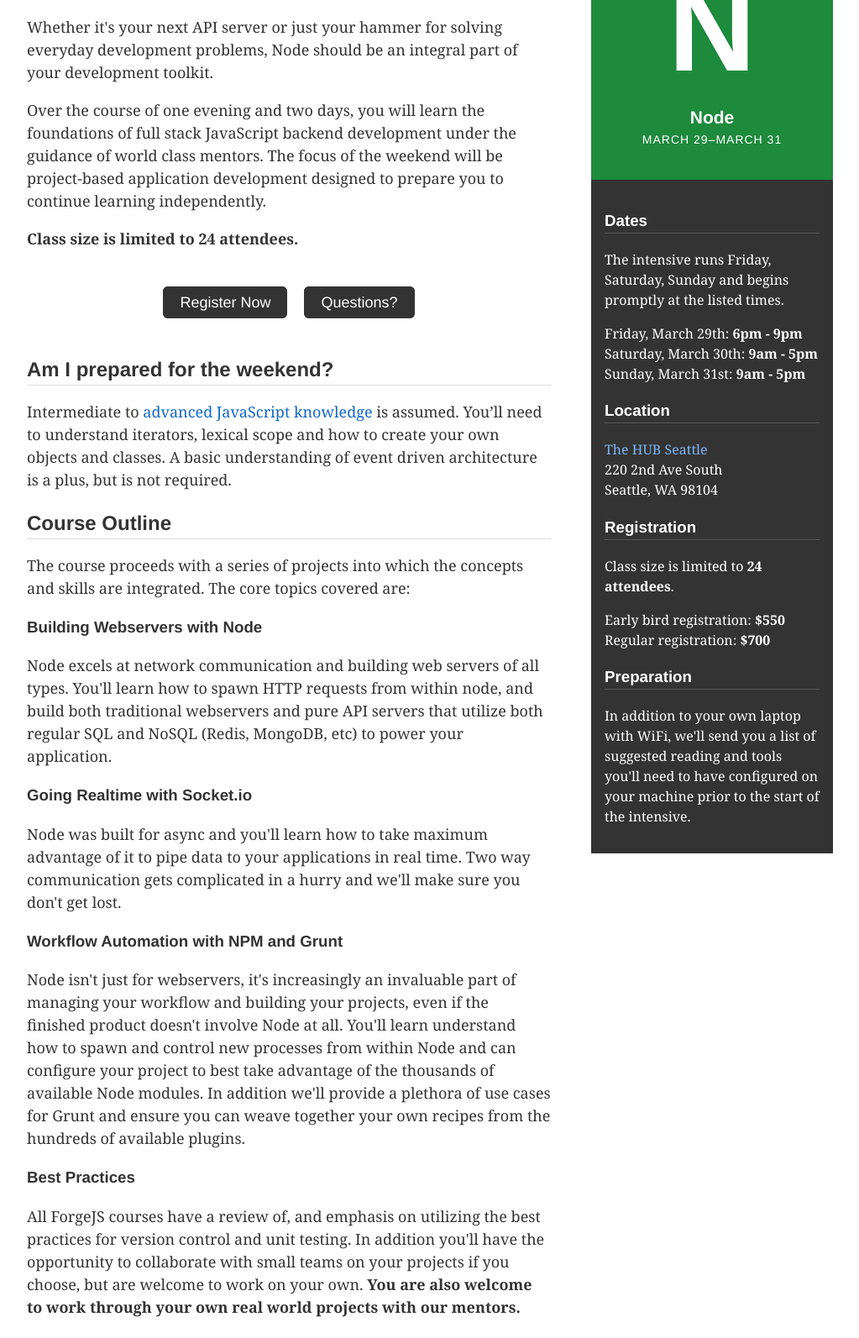
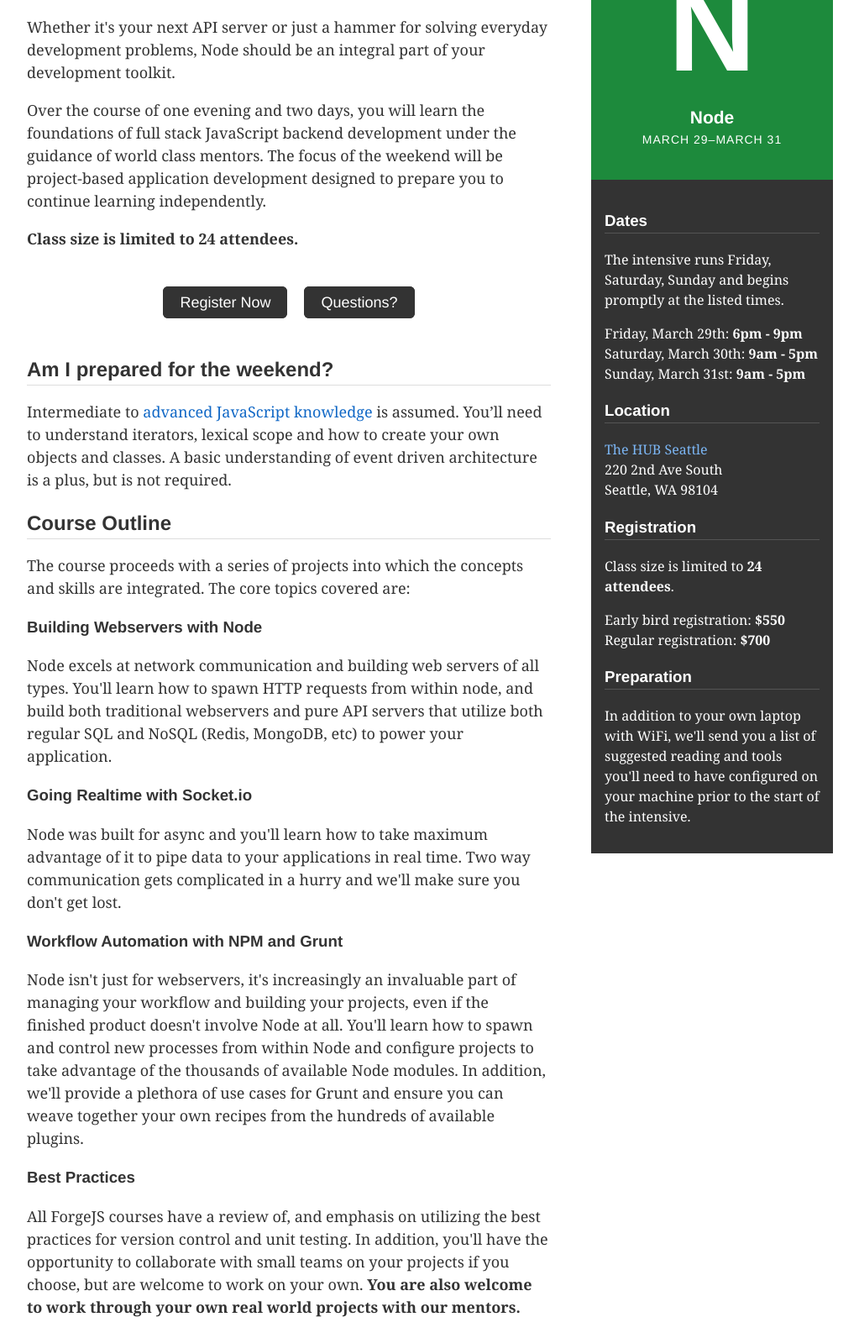
Before and after one commit to FormidableLabs/forgejs.com, a website: page node.html in a window 1280 px wide. Shown: the part 307-1900 px from the top of the page at 84% size, without its empty margins (128-1151 px from the left). Drawn offline with nearby package versions, Linux system fonts and the light colour scheme.

Commit message:
node and advanced grammar cleanup

```diff
--- a/node.html
+++ b/node.html
@@ -36,7 +36,7 @@
 
     <h1>Node Intensive Weekend</h1>
 
-    <p>Whether it's your next API server or just your hammer for solving everyday development problems, Node should be an integral part of your development toolkit.</p>
+    <p>Whether it's your next API server or just a hammer for solving everyday development problems, Node should be an integral part of your development toolkit.</p>
 
     <p>Over the course of one evening and two days, you will learn the foundations of full stack JavaScript backend development under the guidance of world class mentors. The focus of the weekend will be project-based application development designed to prepare you to continue learning independently. </p>
 
@@ -59,11 +59,11 @@
     <p>Node was built for async and you'll learn how to take maximum advantage of it to pipe data to your applications in real time. Two way communication gets complicated in a hurry and we'll make sure you don't get lost.</p>
 
     <h3>Workflow Automation with NPM and Grunt</h3>
-    <p>Node isn't just for webservers, it's increasingly an invaluable part of managing your workflow and building your projects, even if the finished product doesn't involve Node at all. You'll learn understand how to spawn and control new processes from within Node and can configure your project to best take advantage of the thousands of available Node modules. In addition we'll provide a plethora of use cases for Grunt and ensure you can weave together your own recipes from the hundreds of available plugins.</p>
+    <p>Node isn't just for webservers, it's increasingly an invaluable part of managing your workflow and building your projects, even if the finished product doesn't involve Node at all. You'll learn how to spawn and control new processes from within Node and configure  projects to take advantage of the thousands of available Node modules. In addition, we'll provide a plethora of use cases for Grunt and ensure you can weave together your own recipes from the hundreds of available plugins.</p>
 
 
     <h3>Best Practices</h3>
-    <p>All ForgeJS courses have a review of, and emphasis on utilizing the best practices for version control and unit testing. In addition you'll have the opportunity to collaborate with small teams on your projects if you choose, but are welcome to work on your own. <b>You are also welcome to work through your own real world projects with our mentors.</b></p>
+    <p>All ForgeJS courses have a review of, and emphasis on utilizing the best practices for version control and unit testing. In addition, you'll have the opportunity to collaborate with small teams on your projects if you choose, but are welcome to work on your own. <b>You are also welcome to work through your own real world projects with our mentors.</b></p>
 
 
   </section>
```
Also changed, not shown: advanced-js.html (+2 -2 lines).
